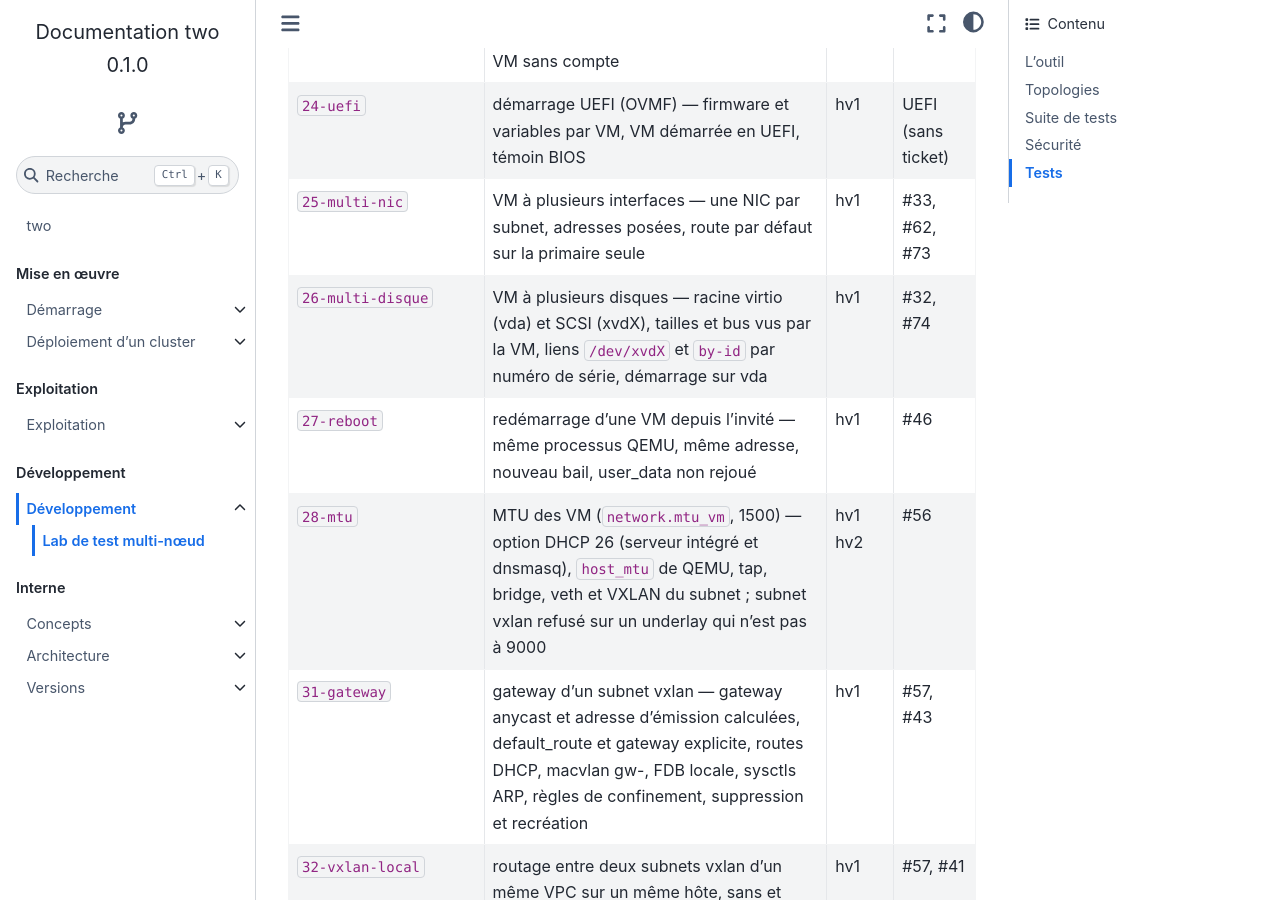
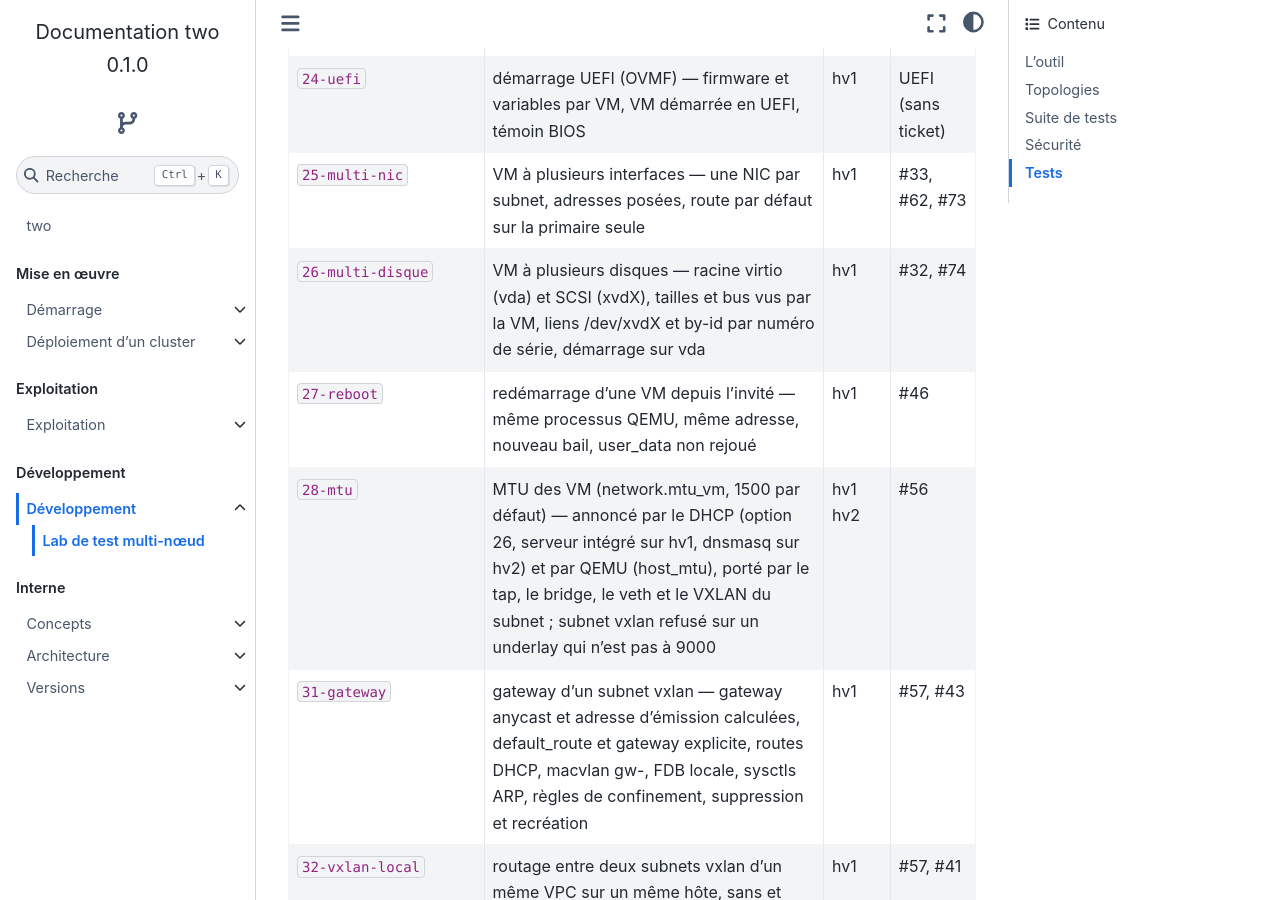
Before and after one commit to GnomeZworc/two-mirror, a Sphinx documentation site: the page built from docs/developpement/lab.rst, in a window 1280 px wide and 900 px high, scrolled down 7799 px. Built offline with Sphinx 7.4.7 and the Sphinx Book theme 1.1.4, drawn with Linux system fonts in a browser that asks for light colours; some of the changed text lies outside the part shown.

```diff
--- a/docs/developpement/lab.rst
+++ b/docs/developpement/lab.rst
@@ -322,7 +322,7 @@ Générée par ``test/e2e/run.sh --matrice`` à partir des en-têtes ; à régé
      - hv1
      - #33, #62, #73
    * - ``26-multi-disque``
-     - VM à plusieurs disques — racine virtio (vda) et SCSI (xvdX), tailles et bus vus par la VM, liens ``/dev/xvdX`` et ``by-id`` par numéro de série, démarrage sur vda
+     - VM à plusieurs disques — racine virtio (vda) et SCSI (xvdX), tailles et bus vus par la VM, liens /dev/xvdX et by-id par numéro de série, démarrage sur vda
      - hv1
      - #32, #74
    * - ``27-reboot``
@@ -330,7 +330,7 @@ Générée par ``test/e2e/run.sh --matrice`` à partir des en-têtes ; à régé
      - hv1
      - #46
    * - ``28-mtu``
-     - MTU des VM (``network.mtu_vm``, 1500) — option DHCP 26 (serveur intégré et dnsmasq), ``host_mtu`` de QEMU, tap, bridge, veth et VXLAN du subnet ; subnet vxlan refusé sur un underlay qui n'est pas à 9000
+     - MTU des VM (network.mtu_vm, 1500 par défaut) — annoncé par le DHCP (option 26, serveur intégré sur hv1, dnsmasq sur hv2) et par QEMU (host_mtu), porté par le tap, le bridge, le veth et le VXLAN du subnet ; subnet vxlan refusé sur un underlay qui n'est pas à 9000
      - hv1 hv2
      - #56
    * - ``31-gateway``
@@ -413,7 +413,8 @@ tests ont été corrigées sur le serveur et les tests concernés rejoués. Il r
   1,2 s, sessions EVPN jamais coupées. La préemption est pourtant **désactivée** dans la
   configuration (``no vrrp 1 preempt``, « Preempt Mode No » relevé le 2026-10-23) : la cause de ce
   retour, après coupure puis rétablissement de l'interface underlay du maître, **n'est pas
-  établie** ;
+  établie**. ``72-perte-switch`` n'exige donc plus que le plus prioritaire redevienne maître : il
+  vérifie qu'il n'y a qu'un maître, note lequel, et mesure le plus long silence après le retour ;
 * une suppression de VM peut durer 300 s quand l'invité ignore l'arrêt ACPI (#79) : ``wait_state``
   attend jusqu'à 360 s.
 
```
Also changed, not shown: other parts of docs/developpement/lab.rst (+4 -4 lines).
